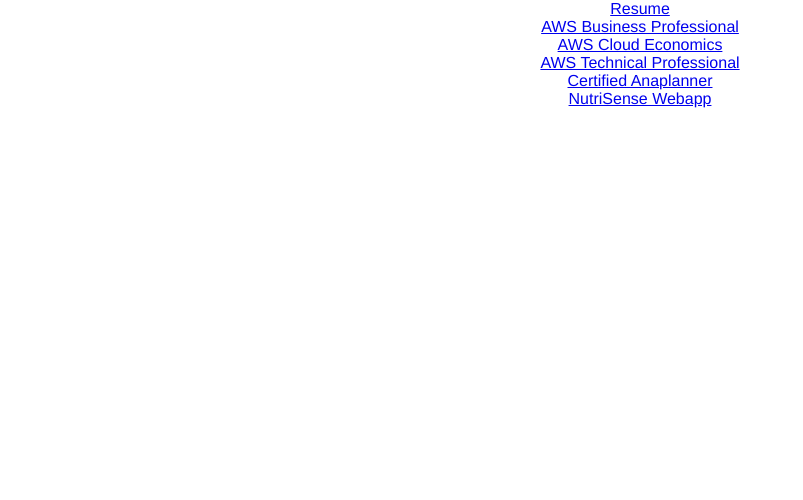
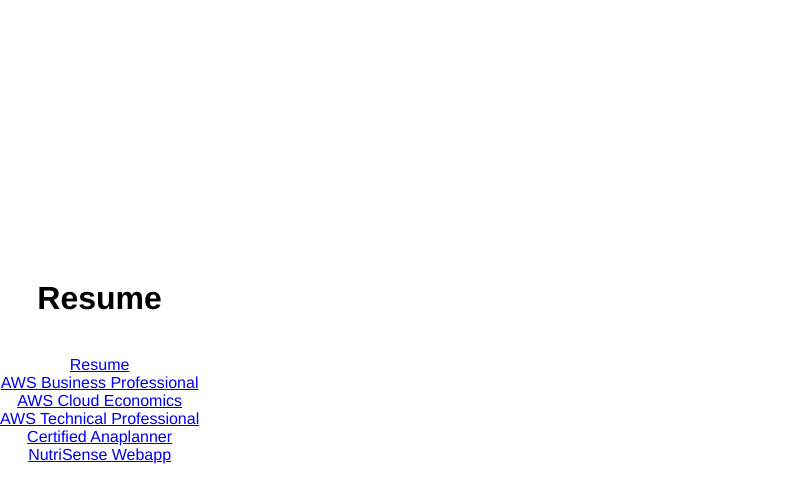
Before and after one commit to z5208432/z5208432.github.io, a plain HTML site: page index.html in a window 1280 px wide. Shown: the whole page, without its empty margins (0-803 px from the left). Drawn offline with Linux system fonts and the light colour scheme.

Commit message:
Update index.html

```diff
--- a/index.html
+++ b/index.html
@@ -1,6 +1,7 @@
 <html>
    <style type="text/css">
 			body {
+				position: fixed;
 				margin: 0;
 				padding: 0;
 				top: 35%;
@@ -48,6 +49,7 @@
 		</style>
 
   <body>
+	  	<h1>Resume</h1> <br />
 		<a href="ResumeGC.pdf">Resume</a> <br />
 		  <a href="Bus Prof.jpg">AWS Business Professional</a> <br />
 		  <a href="Cloud Eco.jpg">AWS Cloud Economics</a> <br />
```
